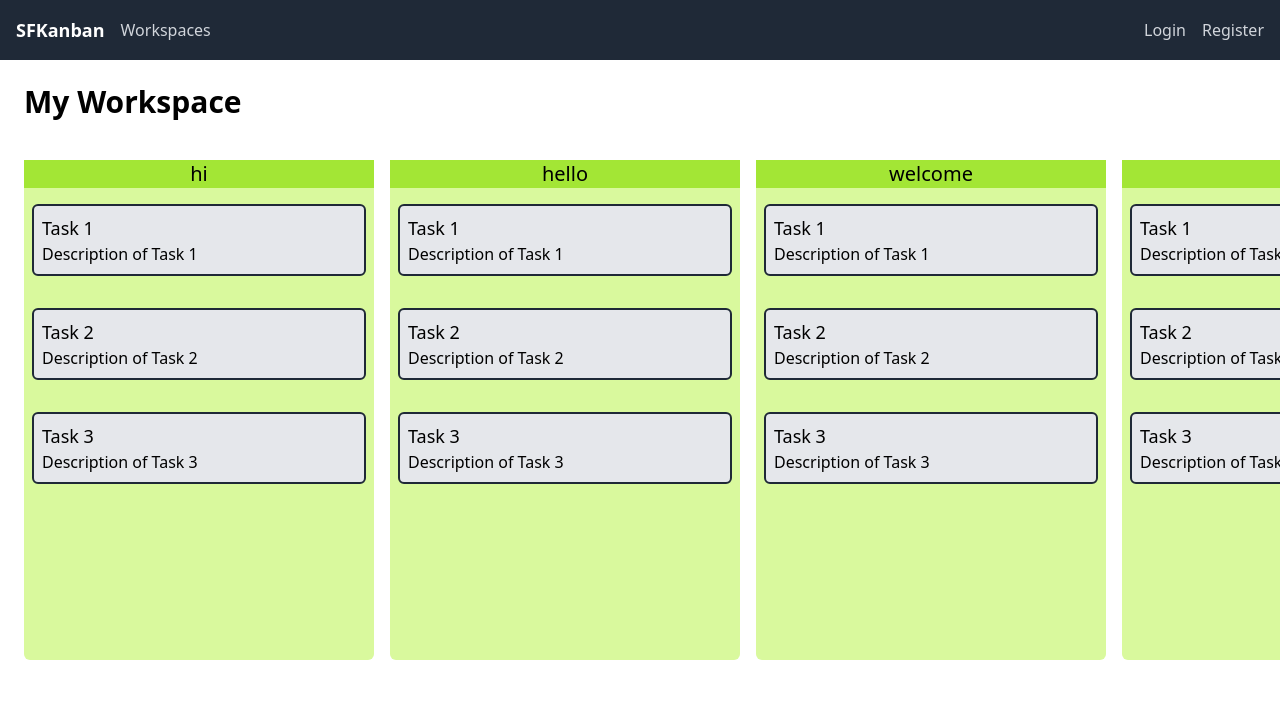
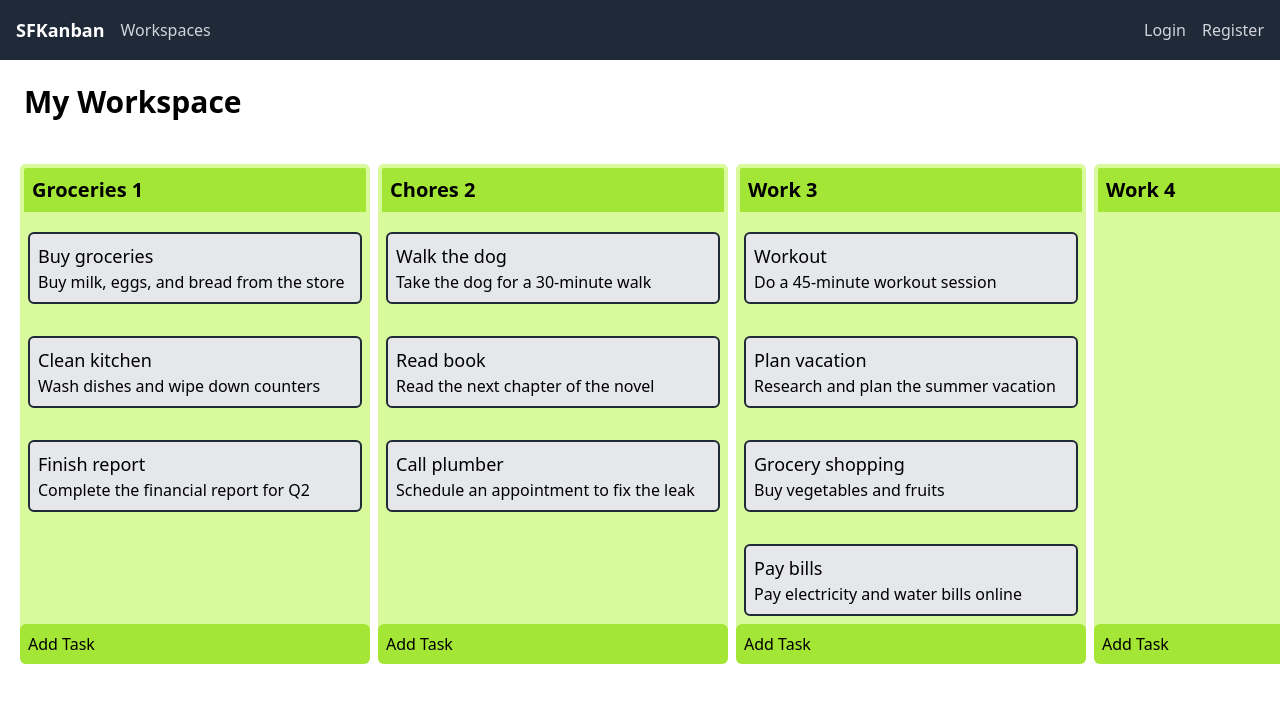
Before and after one commit to radeksmejky9/GUI-Projekt, a React (Create React App) app in the folder frontend/: page / in a window 1280 px wide. Shown: the top 702 px of the page. Built offline with nearby package versions, Linux system fonts and the light colour scheme.

Commit message:
drag and drop working

```diff
--- a/frontend/src/components/Card.tsx
+++ b/frontend/src/components/Card.tsx
@@ -1,13 +1,20 @@
-import { useSortable } from "@dnd-kit/sortable";
-import { CardInterface } from "../types/types";
+import { SortableContext, useSortable } from "@dnd-kit/sortable";
+import { CardInterface, Id, TaskInterface } from "../types/types";
 import { CSS } from "@dnd-kit/utilities";
 import Task from "./Task";
+import { useMemo } from "react";
 
 interface Props {
   card: CardInterface;
+  tasks: TaskInterface[];
+  createTask: (cardId: Id, order: number) => void;
 }
 
-function Card({ card }: Props) {
+function Card({ card, tasks, createTask }: Props) {
+  const tasksIds = useMemo(() => {
+    return tasks.map((task) => task.id);
+  }, [tasks]);
+
   const {
     setNodeRef,
     attributes,
@@ -38,28 +45,50 @@ function Card({ card }: Props) {
     );
   }
 
+  reorder();
+
   return (
     <div
       ref={setNodeRef}
       style={style}
-      className="bg-lime-200 w-[350px] h-[500px] max-h-[500px] rounded-md flex flex-col mx-2"
+      className="bg-lime-200 w-[350px] h-[500px] max-h-[500px] rounded-md flex flex-col m-1"
     >
-      <div>
+      {/* Header */}
       <div
         {...attributes}
         {...listeners}
-          className="bg-lime-400 cursor-grab text-center"
+        className="bg-lime-400 cursor-grab text-xl rounded-md rounded-b-none p-2 font-bold border-4 border-lime-200 justify-between flex items-center"
       >
-          <h1 className="text-xl">{card.title}</h1>
+        <div className="flex gap-2">
+          <h1 className="">
+            {card.title} {card.order}
+          </h1>
         </div>
+      </div>
+      {/* Body */}
       <div className="flex flex-grow flex-col gap-4 p-2 overflow-x-hidden overflow-y-auto">
-          {card.tasks.map((task) => (
+        <SortableContext items={tasksIds}>
+          {tasks
+            .sort((task) => task.order)
+            .map((task) => (
               <Task key={task.id} task={task} />
             ))}
+        </SortableContext>
       </div>
+      {/* Footer */}
+      <div
+        onClick={() => createTask(card.id, tasks.length + 1)}
+        className="items-center flex bg-lime-400 gap-2 rounded-md hover:bg-lime-500 p-2 cursor-pointer"
+      >
+        Add Task
       </div>
     </div>
   );
+
+  function reorder() {
+    var orderMin = 1;
+    tasks.forEach((task) => (task.order = orderMin++));
+  }
 }
 
 export default Card;
--- a/frontend/src/components/Workspace.tsx
+++ b/frontend/src/components/Workspace.tsx
@@ -2,150 +2,352 @@ import Card from "./Card";
 import {
   DndContext,
   DragEndEvent,
+  DragOverEvent,
   DragOverlay,
   DragStartEvent,
+  PointerSensor,
+  useSensor,
+  useSensors,
 } from "@dnd-kit/core";
 import { SortableContext, arrayMove } from "@dnd-kit/sortable";
 import { useMemo, useState } from "react";
-import { CardInterface, TaskInterface } from "../types/types";
+import { CardInterface, Id, TaskInterface } from "../types/types";
 import { createPortal } from "react-dom";
+import Task from "./Task";
 
-type WorkspaceProps = {
+type Props = {
   title: string;
 };
-
 const defaultCards: CardInterface[] = [
   {
+    id: "todo",
+    order: 1,
+    title: "Groceries",
+  },
+  {
+    id: "done",
+    order: 2,
+    title: "Chores",
+  },
+  {
+    id: "kek",
+    order: 3,
+    title: "Work",
+  },
+  {
+    id: "asdasd",
+    order: 4,
+    title: "Work",
+  },
+];
+
+const defaultTasks: TaskInterface[] = [
+  {
     id: 1,
-    title: "hi",
-    tasks: [
-      { id: 1, title: "Task 1", desc: "Description of Task 1" },
-      { id: 2, title: "Task 2", desc: "Description of Task 2" },
-      { id: 3, title: "Task 3", desc: "Description of Task 3" },
-    ],
+    title: "Buy groceries",
+    desc: "Buy milk, eggs, and bread from the store",
+    card_id: "todo",
+    order: 1,
   },
   {
     id: 2,
-    title: "hello",
-    tasks: [
-      { id: 1, title: "Task 1", desc: "Description of Task 1" },
-      { id: 2, title: "Task 2", desc: "Description of Task 2" },
-      { id: 3, title: "Task 3", desc: "Description of Task 3" },
-    ],
+    title: "Clean kitchen",
+    desc: "Wash dishes and wipe down counters",
+    card_id: "todo",
+    order: 2,
   },
   {
     id: 3,
-    title: "welcome",
-    tasks: [
-      { id: 1, title: "Task 1", desc: "Description of Task 1" },
-      { id: 2, title: "Task 2", desc: "Description of Task 2" },
-      { id: 3, title: "Task 3", desc: "Description of Task 3" },
-    ],
+    title: "Finish report",
+    desc: "Complete the financial report for Q2",
+    card_id: "todo",
+    order: 3,
   },
   {
     id: 4,
-    title: "hi",
-    tasks: [
-      { id: 1, title: "Task 1", desc: "Description of Task 1" },
-      { id: 2, title: "Task 2", desc: "Description of Task 2" },
-      { id: 3, title: "Task 3", desc: "Description of Task 3" },
-    ],
+    title: "Walk the dog",
+    desc: "Take the dog for a 30-minute walk",
+    card_id: "done",
+    order: 1,
   },
   {
     id: 5,
-    title: "hello",
-    tasks: [
-      { id: 1, title: "Task 1", desc: "Description of Task 1" },
-      { id: 2, title: "Task 2", desc: "Description of Task 2" },
-      { id: 3, title: "Task 3", desc: "Description of Task 3" },
-    ],
+    title: "Read book",
+    desc: "Read the next chapter of the novel",
+    card_id: "done",
+    order: 2,
   },
   {
     id: 6,
-    title: "welcome",
-    tasks: [
-      { id: 1, title: "Task 1", desc: "Description of Task 1" },
-      { id: 2, title: "Task 2", desc: "Description of Task 2" },
-      { id: 3, title: "Task 3", desc: "Description of Task 3" },
-    ],
+    title: "Call plumber",
+    desc: "Schedule an appointment to fix the leak",
+    card_id: "done",
+    order: 3,
   },
   {
     id: 7,
-    title: "welcome",
-    tasks: [
-      { id: 1, title: "Task 1", desc: "Description of Task 1" },
-      { id: 2, title: "Task 2", desc: "Description of Task 2" },
-      { id: 3, title: "Task 3", desc: "Description of Task 3" },
-    ],
+    title: "Workout",
+    desc: "Do a 45-minute workout session",
+    card_id: "kek",
+    order: 1,
+  },
+  {
+    id: 8,
+    title: "Plan vacation",
+    desc: "Research and plan the summer vacation",
+    card_id: "kek",
+    order: 2,
+  },
+  {
+    id: 9,
+    title: "Grocery shopping",
+    desc: "Buy vegetables and fruits",
+    card_id: "kek",
+    order: 3,
+  },
+  {
+    id: 10,
+    title: "Pay bills",
+    desc: "Pay electricity and water bills online",
+    card_id: "kek",
+    order: 4,
+  },
+  {
+    id: 11,
+    title: "Prepare presentation",
+    desc: "Create slides for Monday's meeting",
+    card_id: "kek",
+    order: 5,
+  },
+  {
+    id: 12,
+    title: "Attend yoga class",
+    desc: "Join the evening yoga session",
+    card_id: "kek",
+    order: 6,
+  },
+  {
+    id: 13,
+    title: "Fix bike",
+    desc: "Repair the flat tire on the bicycle",
+    card_id: "kek",
+    order: 7,
+  },
+  {
+    id: 14,
+    title: "Update resume",
+    desc: "Add recent job experience to the resume",
+    card_id: "kek",
+    order: 8,
+  },
+  {
+    id: 15,
+    title: "Organize files",
+    desc: "Sort and file important documents",
+    card_id: "kek",
+    order: 9,
+  },
+  {
+    id: 16,
+    title: "Schedule meeting",
+    desc: "Arrange a team meeting for project discussion",
+    card_id: "kek",
+    order: 10,
+  },
+  {
+    id: 17,
+    title: "Write blog post",
+    desc: "Draft a new article for the blog",
+    card_id: "kek",
+    order: 11,
+  },
+  {
+    id: 18,
+    title: "Clean garage",
+    desc: "Declutter and organize the garage",
+    card_id: "kek",
+    order: 12,
+  },
+  {
+    id: 19,
+    title: "Check emails",
+    desc: "Respond to urgent emails",
+    card_id: "kek",
+    order: 13,
+  },
+  {
+    id: 20,
+    title: "Plan dinner",
+    desc: "Decide and prep for tonight's dinner",
+    card_id: "kek",
+    order: 14,
+  },
+  {
+    id: 21,
+    title: "Study for exam",
+    desc: "Review notes for the upcoming exam",
+    card_id: "kek",
+    order: 15,
   },
 ];
 
-const Workspace = ({ title }: WorkspaceProps) => {
+function Workspace({ title }: Props) {
   const [cards, setCards] = useState<CardInterface[]>(defaultCards);
-  const cardsId = useMemo(() => cards.map((card) => card.id), [cards]);
+  const [tasks, setTasks] = useState<TaskInterface[]>(defaultTasks);
+  const cardsIds = useMemo(() => cards.map((card) => card.id), [cards]);
+
   const [activeCard, setActiveCard] = useState<CardInterface | null>(null);
+  const [activeTask, setActiveTask] = useState<TaskInterface | null>(null);
 
+  const sensors = useSensors(
+    useSensor(PointerSensor, {
+      activationConstraint: {
+        distance: 10,
+      },
+    })
+  );
+  reorderCards();
   return (
-    <DndContext onDragStart={onDragStart} onDragEnd={onDragEnd}>
+    <DndContext
+      onDragStart={onDragStart}
+      onDragEnd={onDragEnd}
+      onDragOver={onDragOver}
+      sensors={sensors}
+    >
       <div>
         <div>
           <h1 className="text-3xl font-bold mx-4 my-6 ml-6">{title}</h1>
         </div>
         <div className="m-auto flex gap-4 overflow-auto">
-          <SortableContext items={cardsId}>
+          <SortableContext items={cardsIds}>
             <div className="m-auto flex items-center p-4">
               {cards.map((card) => (
-                <Card key={card.id} card={card} />
+                <Card
+                  key={card.id}
+                  card={card}
+                  createTask={createTask}
+                  tasks={tasks.filter((task) => task.card_id === card.id)}
+                />
               ))}
             </div>
           </SortableContext>
         </div>
       </div>
       {createPortal(
-        <DragOverlay>{activeCard && <Card card={activeCard} />}</DragOverlay>,
+        <DragOverlay>
+          {activeCard && (
+            <Card
+              card={activeCard}
+              createTask={createTask}
+              tasks={tasks.filter((task) => task.card_id === activeCard.id)}
+            />
+          )}
+          {activeTask && <Task task={activeTask} />}
+        </DragOverlay>,
         document.body
       )}
     </DndContext>
   );
 
-  function createNewCard(
-    id: number,
-    title: string = "New Card",
-    tasks: TaskInterface[] = []
-  ) {
+  function createNewCard(id: Id, title: string = "New Card", order: number) {
     const cardToAdd: CardInterface = {
       id: id,
       title: title,
-      tasks: tasks,
+      order: order,
     };
 
     setCards([...cards, cardToAdd]);
   }
 
+  function createTask(cardId: Id, order: number) {
+    const newTask: TaskInterface = {
+      id: tasks.length + 1,
+      title: "New Task",
+      desc: "Description of Task",
+      card_id: cardId,
+      order: order,
+    };
+    console.log(newTask.order);
+    setTasks([...tasks, newTask]);
+  }
+
   function onDragStart(event: DragStartEvent) {
-    if (event.active.data.current?.type === "CardInterface") {
+    if (event.active.data.current?.type === "Card") {
       setActiveCard(event.active.data.current.card);
+      return;
+    }
+
+    if (event.active.data.current?.type === "Task") {
+      setActiveTask(event.active.data.current.task);
       return;
     }
   }
 
   function onDragEnd(event: DragEndEvent) {
+    setActiveCard(null);
+    setActiveTask(null);
+
     const { active, over } = event;
     if (!over) return;
 
     const activeId = active.id;
     const overId = over.id;
 
-    if (activeId !== overId) return;
+    if (activeId === overId) return;
 
     setCards((cards) => {
       const activeColumnIndex = cards.findIndex((card) => card.id === activeId);
-
       const overColumnIndex = cards.findIndex((card) => card.id === overId);
-
       return arrayMove(cards, activeColumnIndex, overColumnIndex);
     });
   }
-};
+  function onDragOver(event: DragOverEvent) {
+    const { active, over } = event;
+    if (!over) return;
+
+    const activeId = active.id;
+    const overId = over.id;
+
+    if (activeId === overId) return;
+
+    const isActiveATask = active.data.current?.type === "Task";
+    const isOverATask = over.data.current?.type === "Task";
+
+    if (!isActiveATask) return;
+
+    // Im dropping a Task over another Task
+    if (isActiveATask && isOverATask) {
+      setTasks((tasks) => {
+        const activeIndex = tasks.findIndex((t) => t.id === activeId);
+        const overIndex = tasks.findIndex((t) => t.id === overId);
+
+        if (tasks[activeIndex].card_id != tasks[overIndex].card_id) {
+          tasks[activeIndex].card_id = tasks[overIndex].card_id;
+          return arrayMove(tasks, activeIndex, overIndex - 1);
+        }
+
+        return arrayMove(tasks, activeIndex, overIndex);
+      });
+    }
+
+    const isOverAColumn = over.data.current?.type === "Card";
+
+    // Im dropping a Task over a column
+    if (isActiveATask && isOverAColumn) {
+      setTasks((tasks) => {
+        const activeIndex = tasks.findIndex((t) => t.id === activeId);
+
+        console.log(isOverAColumn);
+        tasks[activeIndex].card_id = overId;
+        return arrayMove(tasks, activeIndex, activeIndex);
+      });
+    }
+  }
+
+  function reorderCards() {
+    var orderMin = 1;
+    cards.forEach((card) => (card.order = orderMin++));
+  }
+}
 
 export default Workspace;
```
Also changed, not shown: frontend/src/types/types.ts (+7 -3 lines). Lines whose indentation alone changed are shown as unchanged.
